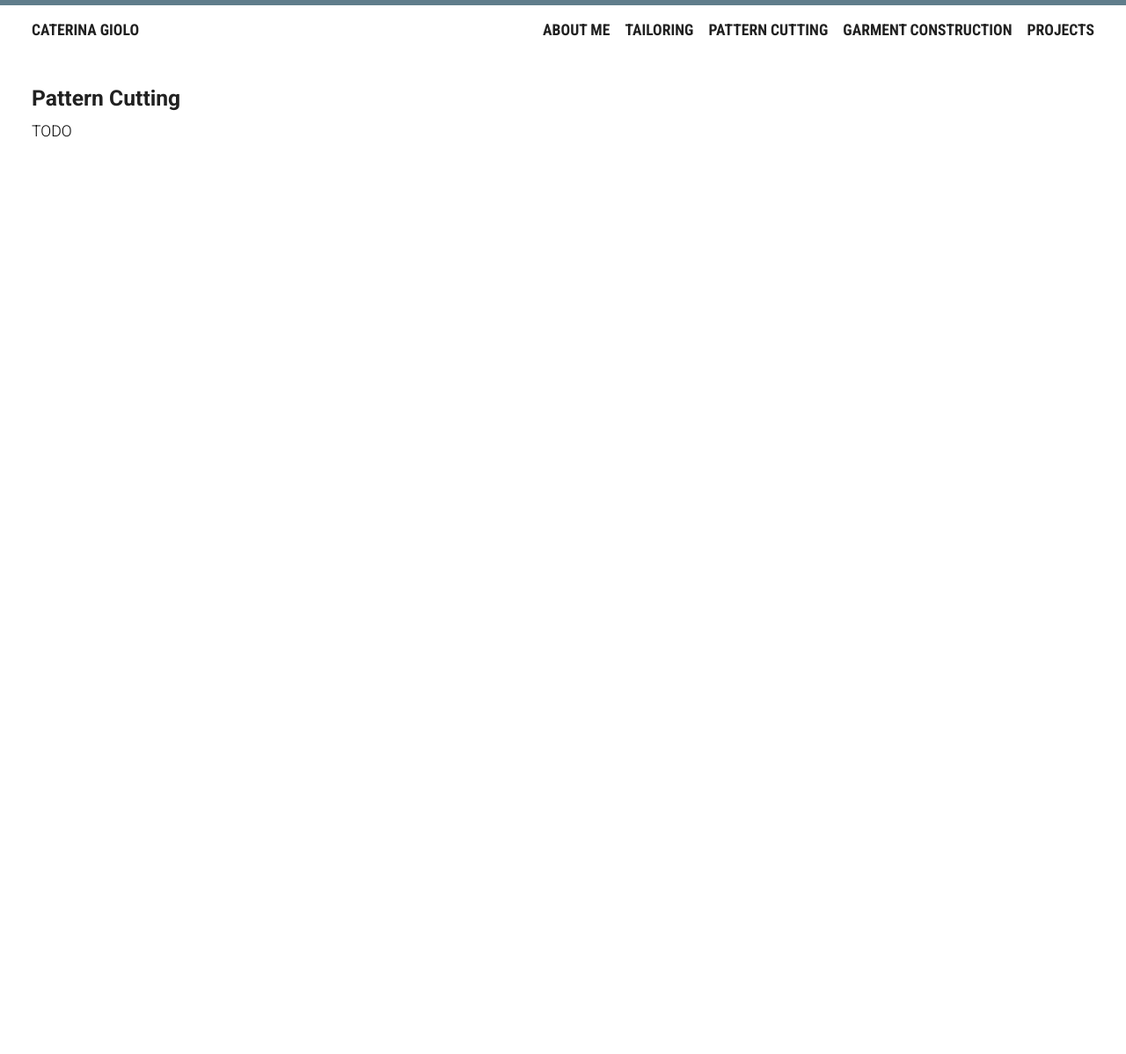
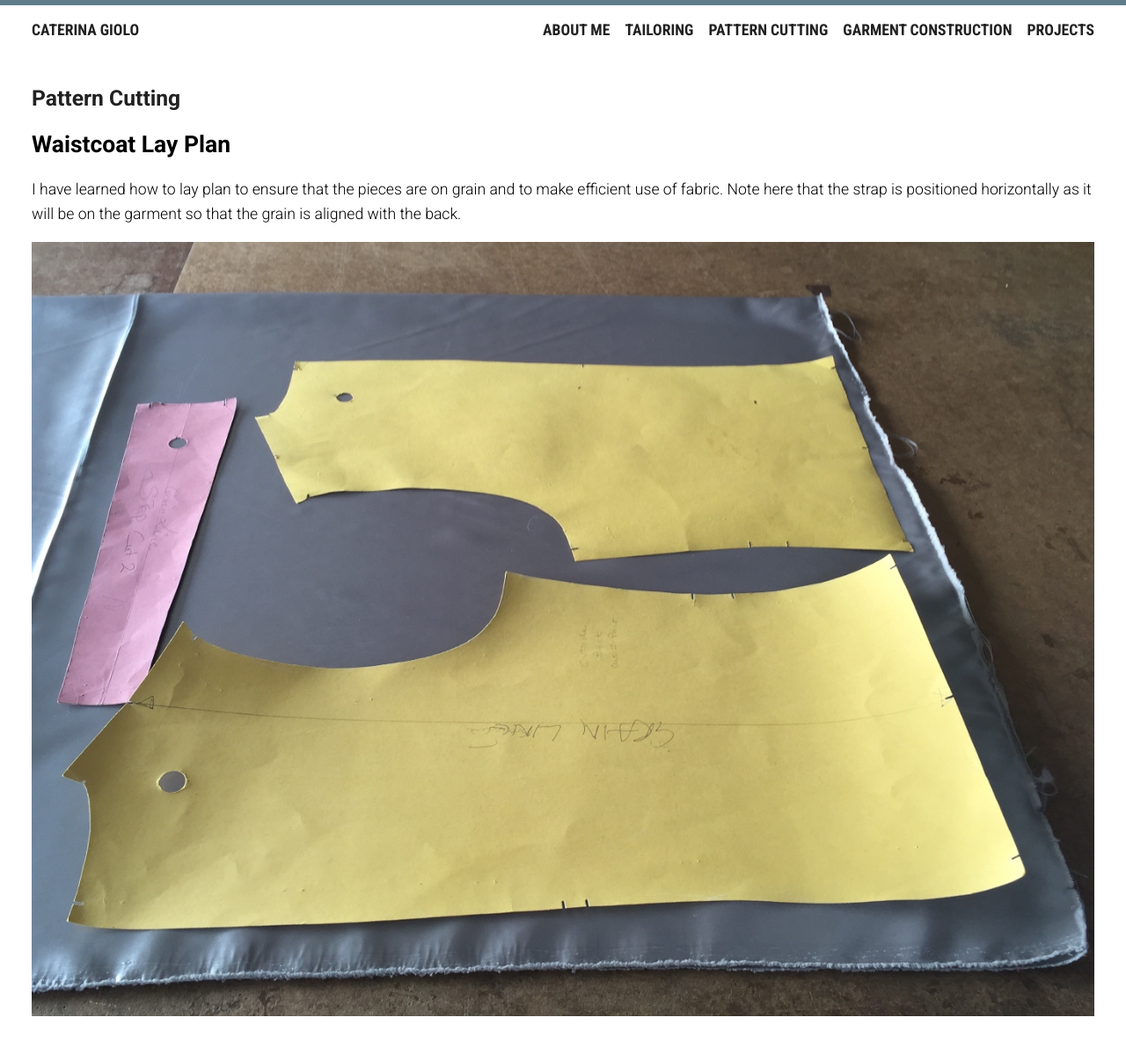
Before and after one commit to cgiolo/cgiolo.github.io, a Jekyll site: the page built from pattern_cutting.md, in a window 1280 px wide. Shown: the whole page at 88% size. Built offline with Jekyll 4.4.1, drawn with Linux system fonts in a browser that asks for light colours; Markdown is read by kramdown in place of the engine named in the settings; before the commit the page ends 900 px from its top, so only the background shows below that.

Commit message:
Added lay plan.

```diff
--- a/pattern_cutting.md
+++ b/pattern_cutting.md
@@ -3,4 +3,11 @@ layout: page
 title: Pattern Cutting
 ---
 
-TODO
+## Waistcoat Lay Plan
+
+I have learned how to lay plan to ensure that the pieces are on grain and to
+make efficient use of fabric. Note here that the strap is positioned
+horizontally as it will be on the garment so that the grain is aligned with the
+back.
+
+![Waistcoat lay plan for lining](/public/img/pattern_cutting/waistcoat_lay_plan.jpg)
```
Also changed, not shown: public/img/pattern_cutting/waistcoat_lay_plan.jpg (added).
